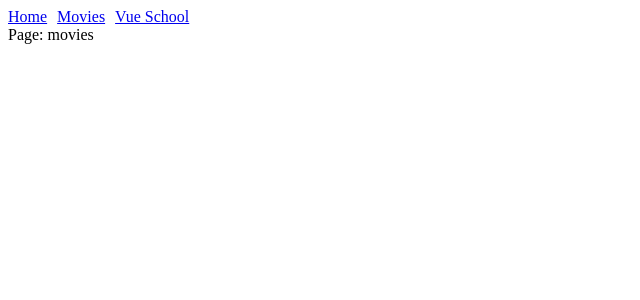
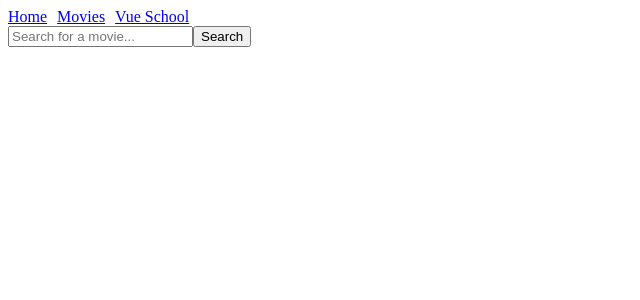
Before and after one commit to Wulakaka/nuxt-3-fundamentals-course, a Nuxt app: page /movies in a window 1280 px wide. Shown: the top 300 px of the page, without its empty margins (0-640 px from the left). Built offline with nearby package versions, Linux system fonts and the light colour scheme.

Commit message:
feat: 增加 fetch data 逻辑

```diff
--- a/pages/movies/index.vue
+++ b/pages/movies/index.vue
@@ -1,7 +1,29 @@
-<script setup lang="ts"></script>
+<script setup lang="ts">
+const query = ref("");
+const apiKey = "e46ce174";
+const movies = ref([]);
+async function search() {
+  const {Search} = await $fetch(
+    `http://www.omdbapi.com/?apikey=${apiKey}&s=${query.value}`
+  );
+  movies.value = Search;
+}
+</script>
 
 <template>
-  <div>Page: movies</div>
+  <div>
+    <form @submit.prevent="search">
+      <input v-model="query" type="text" placeholder="Search for a movie..." />
+      <button type="submit">Search</button>
+    </form>
+    <ul style="list-style: none; display: flex; flex-wrap: wrap; gap: 10px">
+      <li v-for="movie in movies" :key="movie.imdbID">
+        <NuxtLink :to="{name: 'movies-id', params: {id: movie.imdbID}}">
+          <img :src="movie.Poster" :alt="movie.title" />
+        </NuxtLink>
+      </li>
+    </ul>
+  </div>
 </template>
 
 <style scoped></style>
```
